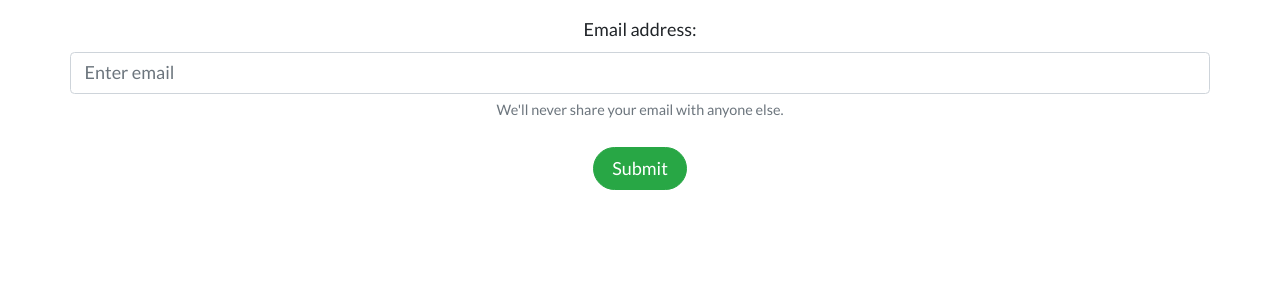
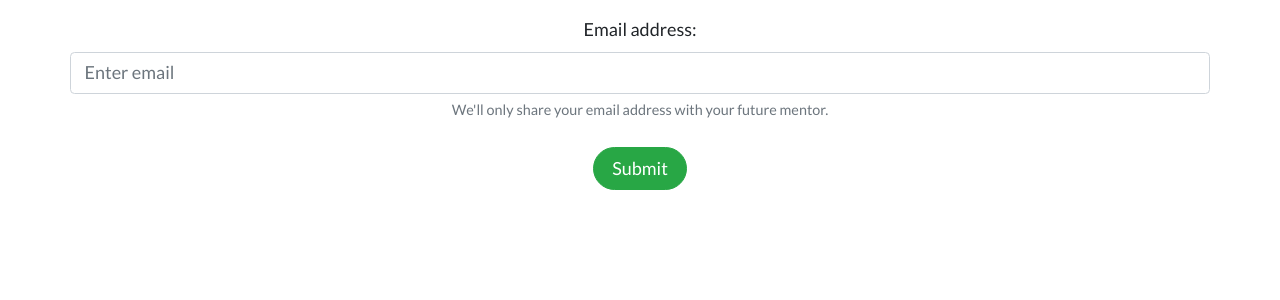
Before and after one commit to Glasgow19/team-8, a Django app: template templates/future_self.html in a window 1280 px wide. Shown: the part 489-789 px from the top of the page. Run offline with Django 3.2, Linux system fonts and the light colour scheme; the template is opened without the code that fills it, so the values that code supplies are empty; some libraries are stand-ins or nearby versions; some web fonts are replaced.

Commit message:
fixed typo

```diff
--- a/templates/future_self.html
+++ b/templates/future_self.html
@@ -17,7 +17,7 @@
         <div class="form-group">
             <label for="exampleInputEmail1">Email address:</label>
             <input type="email" class="form-control container" id="exampleInputEmail1" aria-describedby="emailHelp" placeholder="Enter email">
-            <small id="emailHelp" class="form-text text-muted">We'll never share your email with anyone else.</small>
+            <small id="emailHelp" class="form-text text-muted">We'll only share your email address with your future mentor.</small>
         </div>
         <p class="text-dark mt-4 container"><button type="button" class="btn btn-success">Submit</button></p>
 
```
